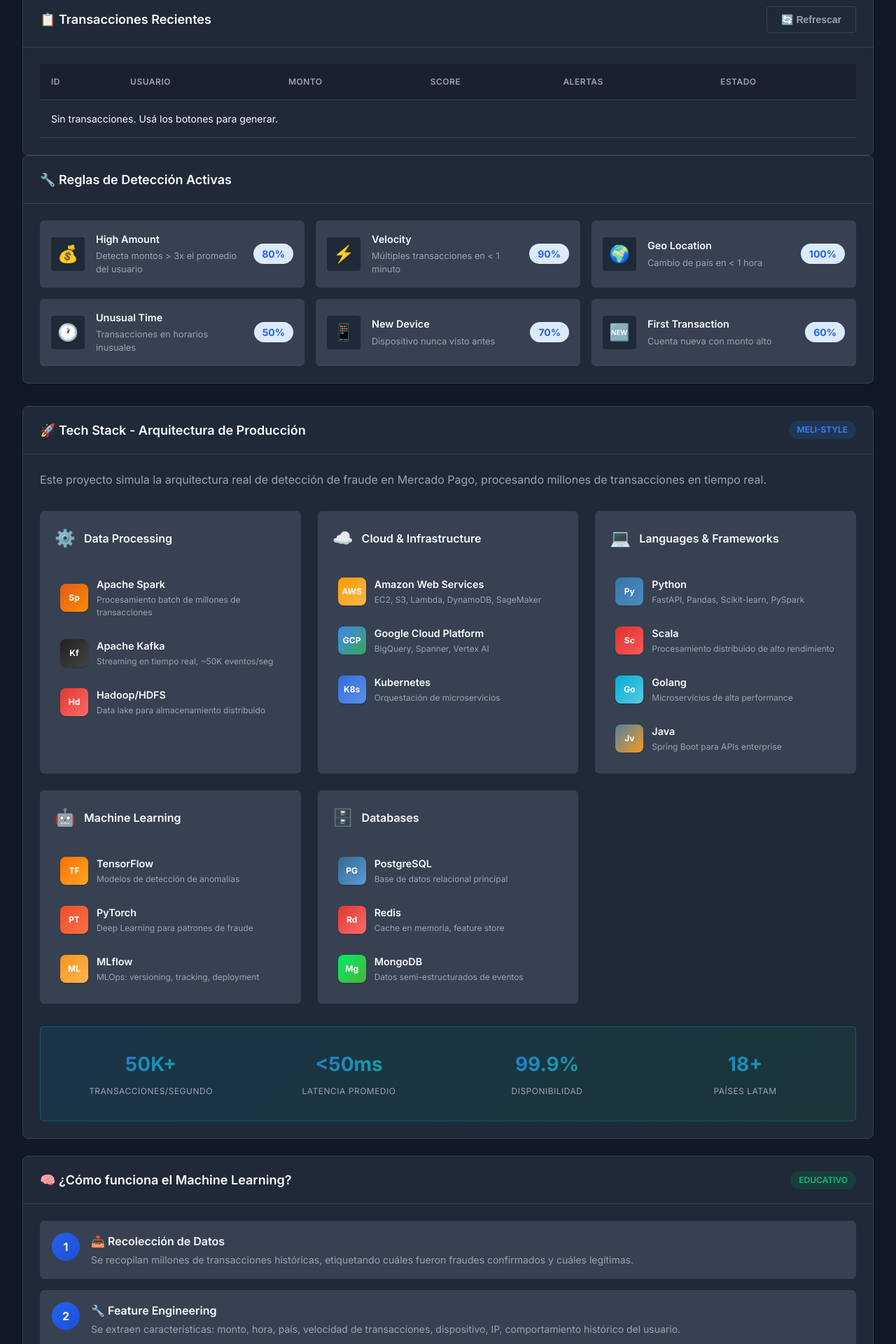
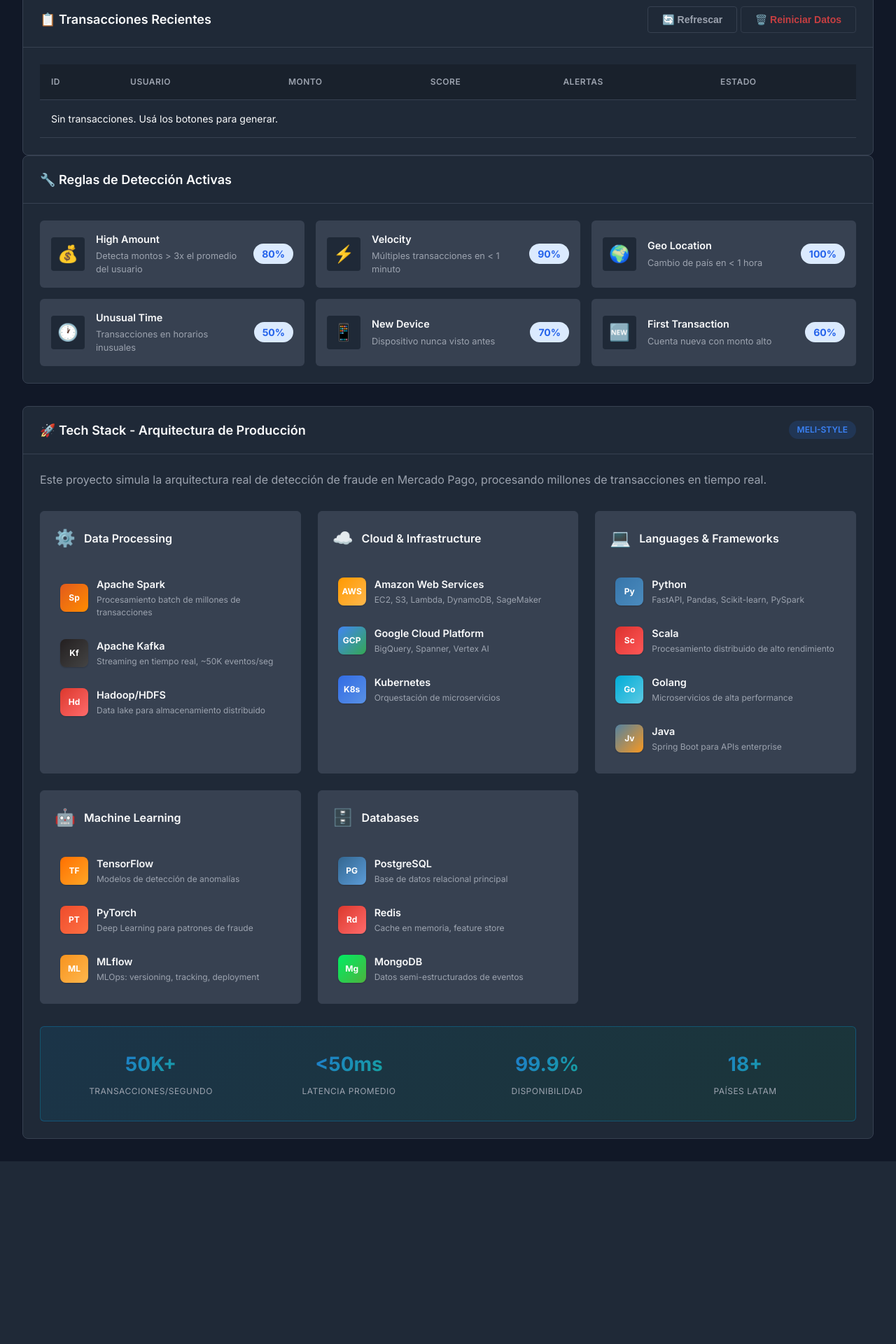
Before and after one commit to ramiroschettino/fraud-detection-meli, a FastAPI app: page / in a window 1280 px wide. Shown: the part 320-2240 px from the top of the page at 70% size. After the commit the page ends 1979 px from the top, so only its background shows below. Run offline with FastAPI, Linux system fonts and the light colour scheme; data that the repository does not hold is empty.

Commit message:
UI Cleanup: removed ML education, removed status dot, added reset functionality

```diff
--- a/api/routes/fraud.py
+++ b/api/routes/fraud.py
@@ -147,6 +147,23 @@ async def resolve_alert(
     raise HTTPException(status_code=404, detail="Alerta no encontrada")
 
 
+@router.post("/reset")
+async def reset_system():
+    """
+    Reinicia el sistema completo (transacciones y estadísticas)
+    """
+    from api.routes.transactions import clear_transactions
+
+    clear_transactions()
+    fraud_detector.reset_stats()
+
+    # También limpiar alertas locale en este módulo
+    global alerts_db
+    alerts_db.clear()
+
+    return {"status": "success", "message": "Sistema reiniciado correctamente"}
+
+
 @router.get("/stats", response_model=StatsResponse)
 async def get_stats():
     """
--- a/api/routes/transactions.py
+++ b/api/routes/transactions.py
@@ -156,3 +156,9 @@ def get_transactions_db() -> List[Transaction]:
 def add_transaction(tx: Transaction):
     """Helper para agregar transacciones desde otros módulos"""
     transactions_db.append(tx)
+
+
+def clear_transactions():
+    """Helper para limpiar la base de datos de transacciones"""
+    global transactions_db
+    transactions_db.clear()
--- a/pipeline/fraud_detector.py
+++ b/pipeline/fraud_detector.py
@@ -70,6 +70,13 @@ class FraudDetector:
         self.total_analyzed = 0
         self.fraud_detected = 0
         self.processing_times: List[float] = []
+
+    def reset_stats(self):
+        """Reinicia las estadísticas del detector"""
+        self.total_analyzed = 0
+        self.fraud_detected = 0
+        self.processing_times = []
+        logger.info("Estadísticas del detector reiniciadas")
 
     def analyze(
         self,
--- a/static/css/dashboard.css
+++ b/static/css/dashboard.css
@@ -205,6 +205,17 @@ body {
 .btn-ghost:hover {
     background: var(--bg-hover);
     color: var(--text-primary);
+}
+
+.btn-danger-ghost {
+    color: var(--color-danger);
+    opacity: 0.8;
+}
+
+.btn-danger-ghost:hover {
+    background: rgba(239, 68, 68, 0.1) !important;
+    color: var(--color-danger) !important;
+    opacity: 1;
 }
 
 .btn-full {
--- a/static/js/dashboard.js
+++ b/static/js/dashboard.js
@@ -36,7 +36,12 @@ document.addEventListener('DOMContentLoaded', () => {
 
 async function apiCall(endpoint, options = {}) {
     try {
-        const response = await fetch(`${API_BASE}${endpoint}`, {
+        // Cache busting para evitar datos viejos
+        const timestamp = Date.now();
+        const separator = endpoint.includes('?') ? '&' : '?';
+        const url = `${API_BASE}${endpoint}${separator}_t=${timestamp}`;
+
+        const response = await fetch(url, {
             headers: { 'Content-Type': 'application/json', ...options.headers },
             ...options
         });
@@ -325,6 +330,22 @@ function showToast(type, title, msg) {
     setTimeout(() => toast.remove(), 4000);
 }
 
+// Función para reiniciar todos los datos
+async function resetData() {
+    if (!confirm('¿Estás seguro de reiniciar todos los datos y estadísticas?')) return;
+
+    try {
+        const result = await apiCall('/api/fraud/reset', { method: 'POST' });
+        if (result && result.status === 'success') {
+            showToast('info', 'Sistema Reiniciado', 'Se han limpiado todas las transacciones y estadísticas');
+            await refreshAll();
+        }
+    } catch (e) {
+        console.error('Reset error:', e);
+        showToast('error', 'Error', 'No se pudo reiniciar el sistema');
+    }
+}
+
 function formatNumber(n) {
     return new Intl.NumberFormat('es-AR').format(n);
 }
--- a/templates/dashboard.html
+++ b/templates/dashboard.html
@@ -7,7 +7,7 @@
     <title>Sistema de Detección de Fraude | Panel de Control</title>
     <meta name="description" content="Sistema de detección de fraude en tiempo real">
     <link href="https://fonts.googleapis.com/css2?family=Inter:wght@400;500;600;700&display=swap" rel="stylesheet">
-    <link rel="stylesheet" href="/static/css/dashboard.css?v=20260109c">
+    <link rel="stylesheet" href="/static/css/dashboard.css?v=20260109d">
 </head>
 
 <body>
@@ -20,10 +20,6 @@
                 <span class="logo-subtitle">Panel de Control</span>
             </div>
             <div class="header-actions">
-                <span class="header-status">
-                    <span class="status-dot"></span>
-                    Sistema Activo
-                </span>
                 <button class="btn btn-primary" onclick="openSimulator()">
                     + Nueva Transacción
                 </button>
@@ -81,7 +77,10 @@
         <section id="transactions" class="card transactions-card">
             <div class="card-header">
                 <h2>📋 Transacciones Recientes</h2>
-                <button class="btn btn-ghost" onclick="refreshData()">🔄 Refrescar</button>
+                <div class="card-header-actions">
+                    <button class="btn btn-ghost" onclick="refreshAll()">🔄 Refrescar</button>
+                    <button class="btn btn-ghost btn-danger-ghost" onclick="resetData()">🗑️ Reiniciar Datos</button>
+                </div>
             </div>
             <div class="card-body">
                 <div class="table-container">
@@ -376,68 +375,6 @@
                 </div>
             </div>
         </section>
-
-        <!-- ML Education Section -->
-        <section class="card ml-education-card">
-            <div class="card-header">
-                <h2>🧠 ¿Cómo funciona el Machine Learning?</h2>
-                <span class="badge badge-success">EDUCATIVO</span>
-            </div>
-            <div class="card-body">
-                <div class="ml-steps">
-                    <div class="ml-step">
-                        <div class="ml-step-number">1</div>
-                        <div class="ml-step-content">
-                            <h4>📥 Recolección de Datos</h4>
-                            <p>Se recopilan millones de transacciones históricas, etiquetando cuáles fueron fraudes
-                                confirmados y cuáles legítimas.</p>
-                        </div>
-                    </div>
-                    <div class="ml-step">
-                        <div class="ml-step-number">2</div>
-                        <div class="ml-step-content">
-                            <h4>🔧 Feature Engineering</h4>
-                            <p>Se extraen características: monto, hora, país, velocidad de transacciones, dispositivo,
-                                IP, comportamiento histórico del usuario.</p>
-                        </div>
-                    </div>
-                    <div class="ml-step">
-                        <div class="ml-step-number">3</div>
-                        <div class="ml-step-content">
-                            <h4>🎓 Entrenamiento del Modelo</h4>
-                            <p>El modelo aprende patrones de fraude analizando ejemplos. Algoritmos comunes: Random
-                                Forest, XGBoost, Redes Neuronales.</p>
-                        </div>
-                    </div>
-                    <div class="ml-step">
-                        <div class="ml-step-number">4</div>
-                        <div class="ml-step-content">
-                            <h4>⚡ Predicción en Tiempo Real</h4>
-                            <p>Cada nueva transacción se evalúa en milisegundos, asignando un score de probabilidad de
-                                fraude.</p>
-                        </div>
-                    </div>
-                    <div class="ml-step">
-                        <div class="ml-step-number">5</div>
-                        <div class="ml-step-content">
-                            <h4>🔄 Retroalimentación</h4>
-                            <p>Cuando se confirma un fraude o falso positivo, el modelo se actualiza para mejorar
-                                continuamente.</p>
-                        </div>
-                    </div>
-                </div>
-
-                <div class="ml-note">
-                    <span class="ml-note-icon">💡</span>
-                    <div class="ml-note-content">
-                        <strong>En este proyecto:</strong> Usamos un modelo simple basado en reglas + detección de
-                        anomalías.
-                        En producción (MELI), se usan modelos de ML entrenados con millones de transacciones y
-                        actualización continua.
-                    </div>
-                </div>
-            </div>
-        </section>
     </main>
 
     <!-- Simulator Modal -->
@@ -505,7 +442,7 @@
     <!-- Toast Notifications -->
     <div class="toast-container" id="toast-container"></div>
 
-    <script src="/static/js/dashboard.js?v=20260109c"></script>
+    <script src="/static/js/dashboard.js?v=20260109d"></script>
 </body>
 
 </html>
```
